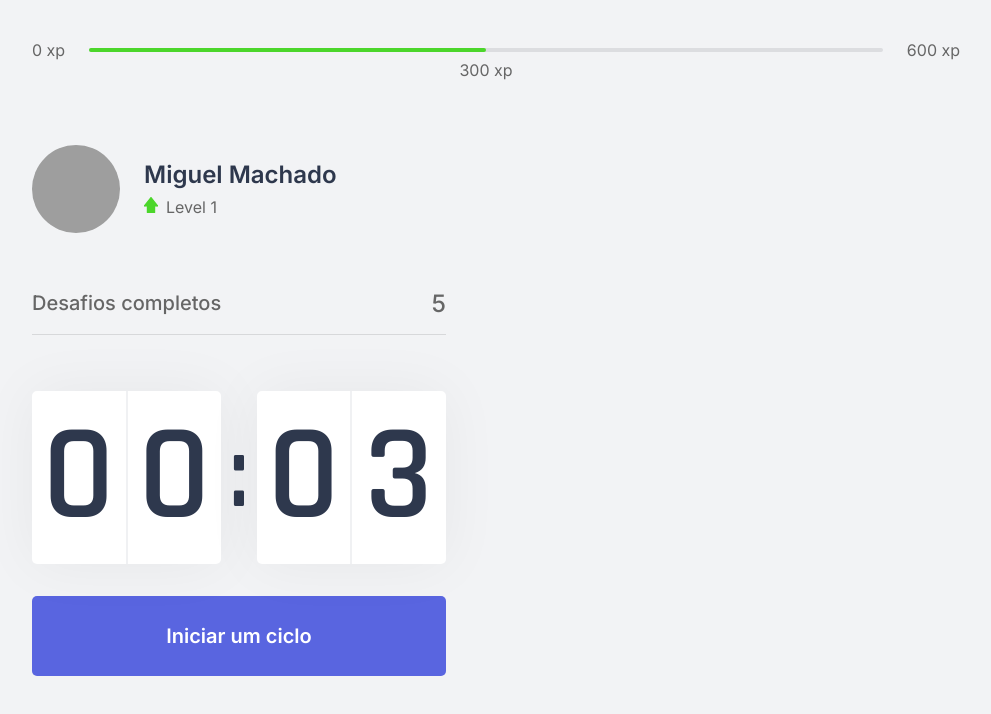
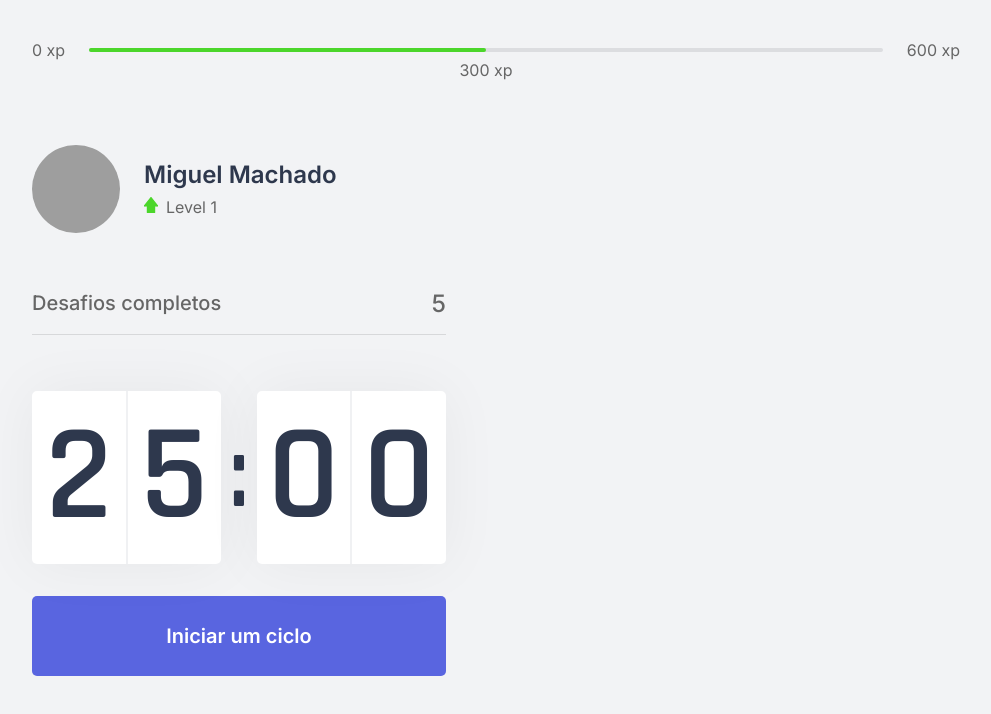
Before and after one commit to MiguelMachado-dev/lets-move, a Next.js app: page / in a window 1280 px wide. Shown: the top 714 px of the page, without its empty margins (144-1135 px from the left). Built offline with nearby package versions, Linux system fonts and the light colour scheme; grey boxes are pictures that could not be loaded.

Commit message:
fix(countdown): fixed timer to 25 minutes

```diff
--- a/src/components/Countdown.tsx
+++ b/src/components/Countdown.tsx
@@ -4,7 +4,7 @@ import styles from "../styles/components/Countdown.module.css";
 let countdownTimeout: NodeJS.Timeout;
 
 export function Countdown() {
-  const [time, setTime] = useState(0.05 * 60);
+  const [time, setTime] = useState(25 * 60);
   const [isActive, setIsActive] = useState(false);
   const [hasFinished, setHasFinished] = useState(false);
 
@@ -21,7 +21,7 @@ export function Countdown() {
   function resetCountdown() {
     clearTimeout(countdownTimeout);
     setIsActive(false);
-    setTime(0.05 * 60);
+    setTime(25 * 60);
   }
 
   useEffect(() => {
```
